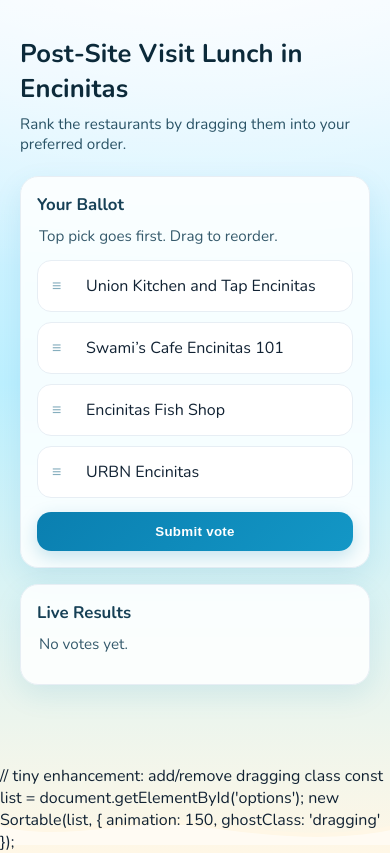
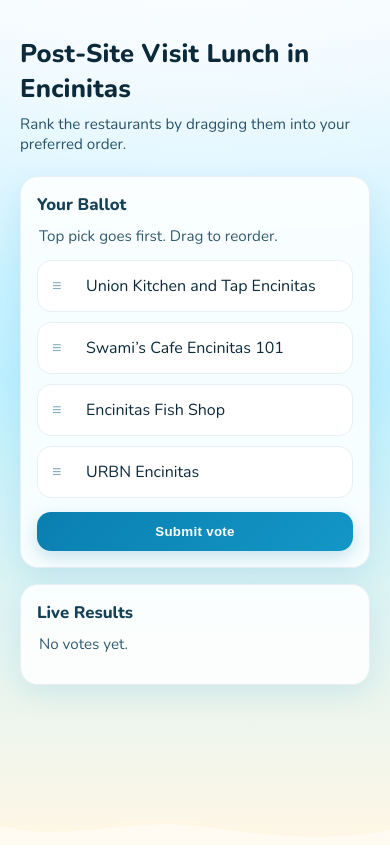
Before and after one commit to nathanielcraigbrown/encinitas-poll, a plain HTML site: page index.html in a window 390 px wide. Drawn offline with nearby package versions, Linux system fonts and the light colour scheme.

Commit message:
fix(ui): coastal theme cleanup (single Sortable init)

```diff
--- a/index.html
+++ b/index.html
@@ -5,141 +5,66 @@
     <meta name="viewport" content="width=device-width, initial-scale=1" />
     <title>Post-Site Visit Lunch in Encinitas</title>
 
-    <!-- Coastal font -->
-    <link href="https://fonts.googleapis.com/css2?family=Nunito:wght@400;600;700&display=swap" rel="stylesheet">
+    <link href="https://fonts.googleapis.com/css2?family=Nunito:wght@400;600;800&display=swap" rel="stylesheet">
 
     <style>
       :root{
-        --sky: #e9f6ff;
-        --sea: #bdf0ff;
-        --sand: #fff7e6;
-        --ocean: #0a7fb0;
-        --ocean-2:#1397c6;
-        --coral:#ff6f61;
-        --ink:#0f172a;
-        --card: rgba(255,255,255,.86);
-        --line:#e7eef4;
-        --shadow: 0 10px 28px rgba(10,127,176,.10);
-        --radius: 18px;
+        --sky:#e9f6ff; --sea:#bdf0ff; --sand:#fff7e6;
+        --ocean:#0a7fb0; --ocean-2:#1397c6; --line:#e7eef4;
+        --card: rgba(255,255,255,.86); --shadow:0 10px 28px rgba(10,127,176,.10);
+        --radius:18px;
       }
+      body{
+        margin:0; font-family:Nunito, system-ui, -apple-system, Segoe UI, Roboto, Arial, sans-serif;
+        background:
+          radial-gradient(1200px 600px at 50% -80px, #fff 0%, transparent 60%),
+          linear-gradient(180deg, var(--sky) 0%, var(--sea) 45%, var(--sand) 100%);
+        min-height:100vh; color:#0c2a3a;
+      }
+      .wrap{ max-width:920px; margin:0 auto; padding:28px 20px 80px; }
+      header{ display:flex; flex-direction:column; gap:8px; margin:8px 0 22px; }
+      h1{ margin:0; font-weight:800; letter-spacing:.2px; font-size:clamp(1.6rem,2.2vw + 1rem,2.2rem); }
+      .tag{ font-size:.95rem; color:#2a5366; }
 
-      /* Background: sky to sand with subtle sheen */
-      body{
-        margin:0;
-        color:#123;
-        font-family: Nunito, system-ui, -apple-system, Segoe UI, Roboto, "Helvetica Neue", Arial, "Noto Sans", "Apple Color Emoji","Segoe UI Emoji", "Segoe UI Symbol";
-        background:
-          radial-gradient(1200px 600px at 50% -80px, #ffffff 0%, transparent 60%),
-          linear-gradient(180deg, var(--sky) 0%, var(--sea) 45%, var(--sand) 100%);
-        min-height:100vh;
-      }
-
-      .wrap{
-        max-width: 920px;
-        margin: 0 auto;
-        padding: 28px 20px 80px;
-        position: relative;
-      }
-
-      header{
-        display:flex;
-        flex-direction:column;
-        gap:8px;
-        margin: 8px 0 22px;
-      }
-      h1{
-        margin:0;
-        font-weight:800;
-        letter-spacing:.2px;
-        font-size: clamp(1.6rem, 2.2vw + 1rem, 2.2rem);
-        color:#0c2a3a;
-      }
-      .tag{
-        display:inline-flex; align-items:center; gap:.5rem;
-        font-size:.95rem; color:#2a5366;
-      }
+      .grid{ display:grid; grid-template-columns:1fr; gap:16px; }
+      @media (min-width:880px){ .grid{ grid-template-columns:1fr 1fr; } }
 
       .card{
-        background: var(--card);
-        border: 1px solid var(--line);
-        border-radius: var(--radius);
-        box-shadow: var(--shadow);
-        padding: 16px;
-        backdrop-filter: saturate(1.2) blur(2px);
+        background:var(--card); border:1px solid var(--line); border-radius:var(--radius);
+        box-shadow:var(--shadow); padding:16px; backdrop-filter:saturate(1.2) blur(2px);
       }
+      .section-title{ font-size:1.05rem; font-weight:800; color:#164056; margin:0 0 10px; }
+      .hint{ margin:6px 2px 14px; font-size:.95rem; color:#355a6c; }
 
-      .grid{
-        display:grid;
-        grid-template-columns: 1fr;
-        gap:16px;
-      }
-      @media (min-width: 880px){
-        .grid{ grid-template-columns: 1fr 1fr; }
-      }
-
-      .hint{
-        margin: 6px 2px 14px;
-        font-size: .95rem;
-        color:#355a6c;
-      }
-
-      /* Rank list */
-      #options{
-        list-style:none; margin:0; padding:0;
-      }
+      #options{ list-style:none; margin:0; padding:0; }
       #options li{
         display:flex; align-items:center; justify-content:space-between;
-        padding:14px 14px 14px 48px;
-        border: 1px solid var(--line);
-        border-radius: 14px;
-        background:#fff;
-        position: relative;
-        user-select:none;
+        padding:14px 14px 14px 48px; border:1px solid var(--line); border-radius:14px;
+        background:#fff; position:relative; user-select:none;
       }
       #options li + li{ margin-top:10px; }
       #options li::before{
-        content:"≡";
-        position:absolute; left:14px; top:50%; transform:translateY(-50%);
-        font-weight:700; letter-spacing:2px;
-        color:#7aa6b8; opacity:.9;
+        content:"≡"; position:absolute; left:14px; top:50%; transform:translateY(-50%);
+        font-weight:800; letter-spacing:2px; color:#7aa6b8; opacity:.9;
       }
-      #options li.dragging{ opacity:.7; transform: scale(.995); }
+      #options li.dragging{ opacity:.7; transform:scale(.995); }
 
-      /* Buttons */
       .btn{
         appearance:none; border:0; cursor:pointer; width:100%;
-        padding:12px 16px; border-radius:14px; font-weight:800;
-        color:#fff; letter-spacing:.3px;
-        background: linear-gradient(135deg, var(--ocean) 0%, var(--ocean-2) 100%);
-        box-shadow: 0 6px 18px rgba(10,127,176,.22);
-        transition: transform .06s ease, box-shadow .15s ease, opacity .2s ease;
+        padding:12px 16px; border-radius:14px; font-weight:800; color:#fff; letter-spacing:.3px;
+        background:linear-gradient(135deg, var(--ocean) 0%, var(--ocean-2) 100%);
+        box-shadow:0 6px 18px rgba(10,127,176,.22);
+        transition:transform .06s ease, box-shadow .15s ease, opacity .2s ease;
       }
-      .btn:hover{ transform: translateY(-1px); box-shadow: 0 8px 22px rgba(10,127,176,.26); }
+      .btn:hover{ transform:translateY(-1px); box-shadow:0 8px 22px rgba(10,127,176,.26); }
       .btn:disabled{ opacity:.55; cursor:not-allowed; }
 
-      .section-title{
-        font-size:1.05rem; font-weight:800; color:#164056; margin:0 0 10px;
-        display:flex; align-items:center; gap:.5rem;
-      }
+      .results{ display:flex; flex-direction:column; gap:12px; }
+      .results-round{ border:1px dashed var(--line); border-radius:14px; padding:12px; background:#fff; }
+      .candidate-count{ display:flex; justify-content:space-between; padding:6px 0; border-bottom:1px solid #f2f6f9; }
+      .candidate-count:last-child{ border-bottom:0; }
 
-      .results{
-        display:flex; flex-direction:column; gap:12px;
-      }
-      .results-round{
-        border:1px dashed var(--line);
-        border-radius: 14px;
-        padding:12px;
-        background:#fff;
-      }
-      .kv{ display:flex; justify-content:space-between; padding:6px 0; border-bottom:1px solid #f2f6f9; }
-      .kv:last-child{ border-bottom:0; }
-
-      /* Decorative wave footer */
-      .wave{
-        position: fixed;
-        left:0; right:0; bottom:-1px; z-index:-1;
-        pointer-events:none;
-      }
+      .wave{ position:fixed; left:0; right:0; bottom:-1px; z-index:-1; pointer-events:none; }
       .wave svg{ width:100%; display:block; }
     </style>
   </head>
@@ -151,7 +76,6 @@
       </header>
 
       <div class="grid">
-        <!-- Ballot -->
         <section class="card">
           <div class="section-title">Your Ballot</div>
           <p class="hint">Top pick goes first. Drag to reorder.</p>
@@ -166,7 +90,6 @@
           </div>
         </section>
 
-        <!-- Results -->
         <section class="card">
           <div class="section-title">Live Results</div>
           <p id="result-summary" class="hint">No votes yet.</p>
@@ -175,7 +98,6 @@
       </div>
     </div>
 
-    <!-- Subtle wave at the shoreline -->
     <div class="wave" aria-hidden="true">
       <svg viewBox="0 0 1440 120" preserveAspectRatio="none">
         <path d="M0,32 C240,96 480,0 720,32 C960,64 1200,96 1440,48 L1440,120 L0,120 Z" fill="#fff7e6" opacity="1"/>
@@ -183,17 +105,8 @@
       </svg>
     </div>
 
-    <!-- Sortable for drag-and-drop -->
+    <!-- Sortable for drag-and-drop (only the library; no second init here) -->
     <script src="https://cdn.jsdelivr.net/npm/sortablejs@1.15.2/Sortable.min.js"></script>
-    <!-- App logic (unchanged) -->
     <script type="module" src="./script.js"></script>
-
-    // tiny enhancement: add/remove dragging class
-  const list = document.getElementById('options');
-  new Sortable(list, {
-    animation: 150,
-    ghostClass: 'dragging'
-  });
-</script>
   </body>
 </html>
```
